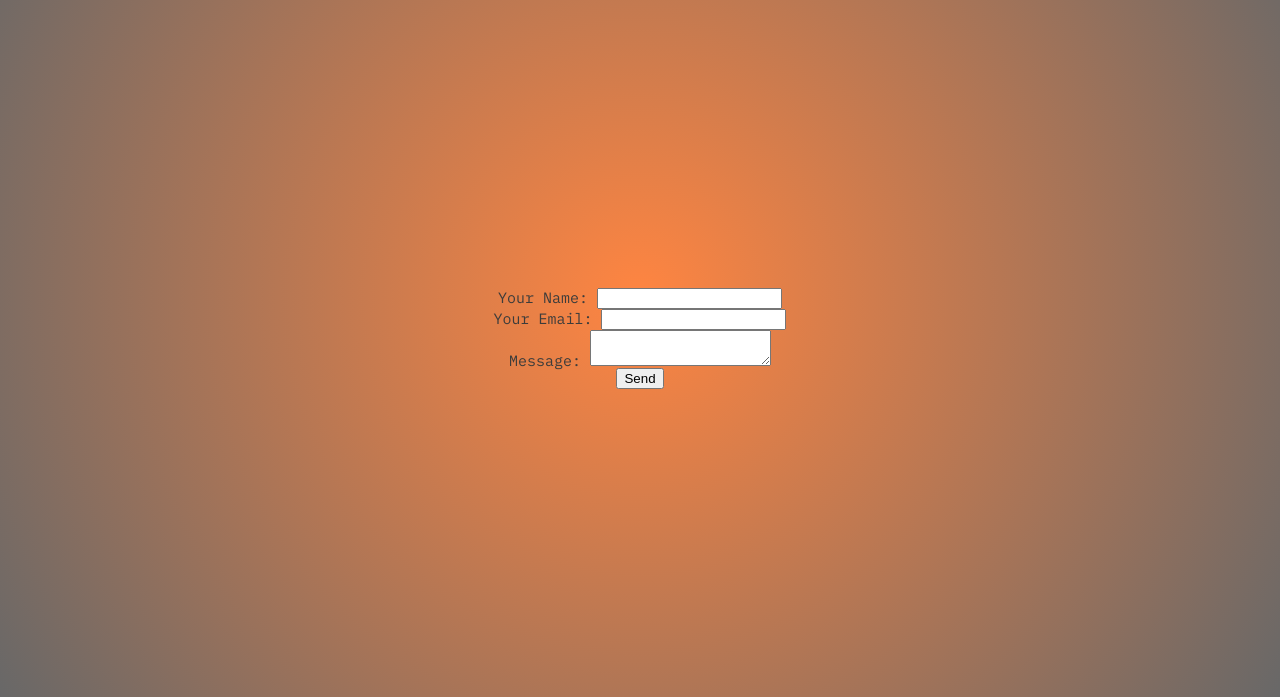
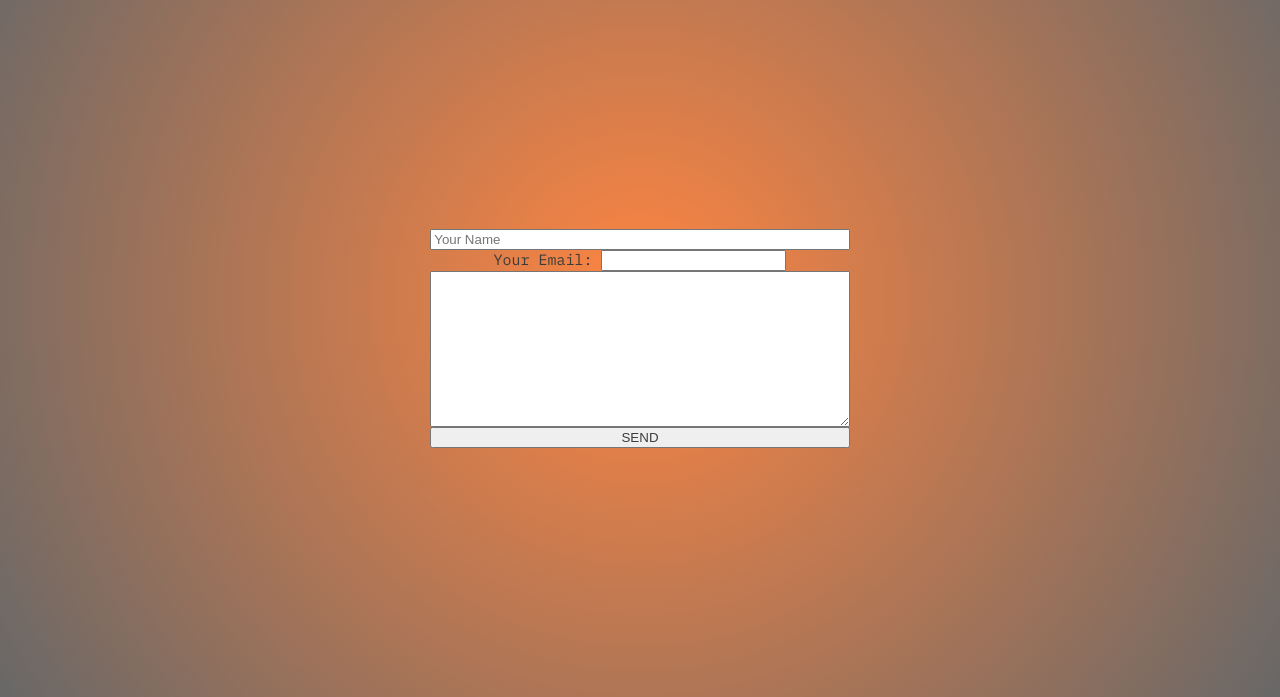
Before and after one commit to seibas/Gatsby-portfolio-01, a Gatsby site: page /contact in a window 1280 px wide. Shown: the part 103-800 px from the top of the page. Built offline with nearby package versions, Linux system fonts and the light colour scheme; Gatsby itself is replaced by a stand-in of ours; some packages are replaced by stand-ins of ours.

Commit message:
rebuild form

```diff
--- a/src/pages/contact.js
+++ b/src/pages/contact.js
@@ -21,38 +21,17 @@
   return (
     <LayoutContacts>
       <h1>contact page</h1> <h1>Thank you for contacting</h1>
-      <form
-        style={{
-          display: "flex",
-          flexDirection: "column",
-          width: "30rem",
-          margin: "auto",
-          padding: "1rem",
-        }}
-        name="contact"
-        method="POST"
+      <form style={{display: 'flex', flexDirection:'column', width:'30rem', margin:'auto', padding:'1rem'}} name="contact"
+            method="post"
             data-netlify="true"
             data-netlify-honeypot="bot-field"
             >
+                <input name="name" placeholder="Your Name" type="text" />
                 <p>
-          <label>
-            Your Name: <input type="text" name="name" />
-          </label>
+    <label>Your Email: <input type="email" name="email" /></label>
   </p>
-        <p>
-          <label>
-            Your Email: <input type="email" name="email" />
-          </label>
-        </p>
-        <p></p>
-        <p>
-          <label>
-            Message: <textarea name="message"></textarea>
-          </label>
-        </p>
-        <p>
-          <button type="submit">Send</button>
-        </p>
+                <textarea name="message" id="" cols="30" rows="10"></textarea>
+                <button><a href="/">SEND</a></button>
                 </form>
     </LayoutContacts>
   )
```
Lines whose indentation alone changed are shown as unchanged.
